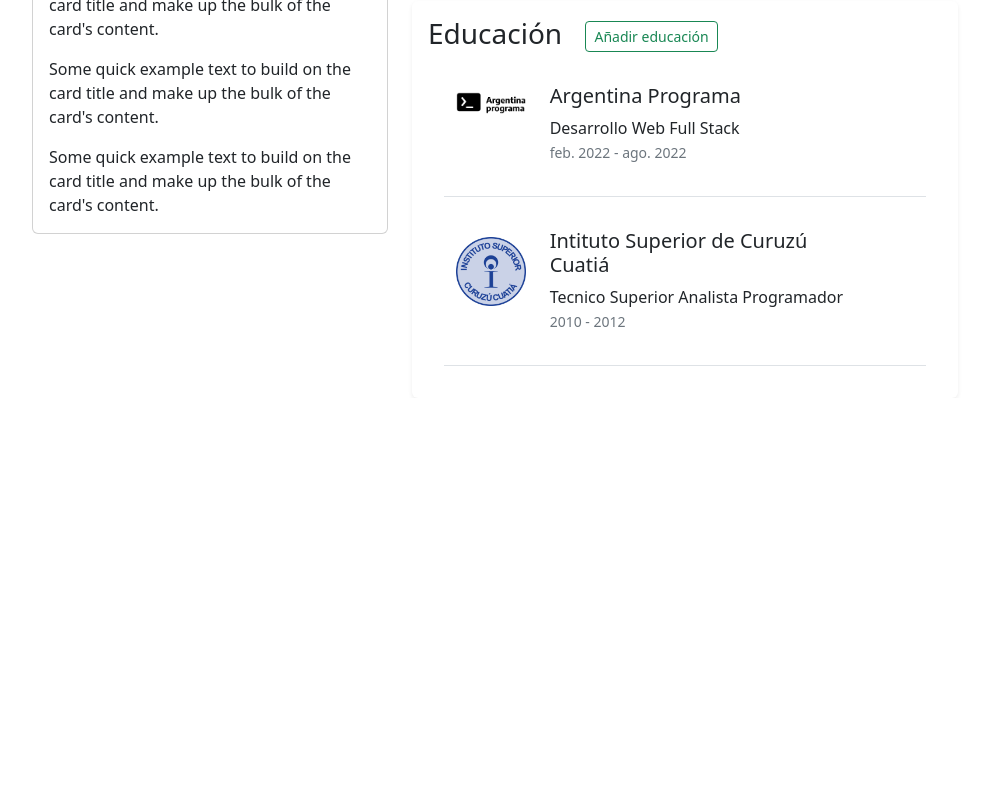
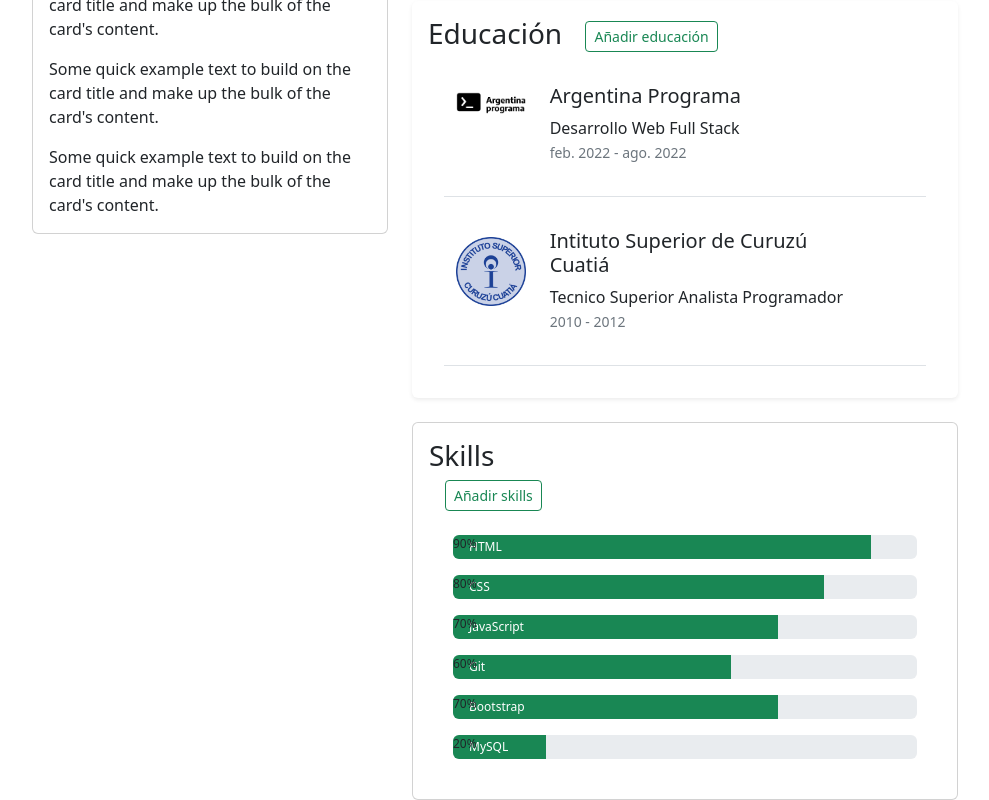
Before and after one commit to ElsioAyala/portfolio-FrontEnd, an Angular app: page / in a window 1280 px wide. Shown: the part 970-1770 px from the top of the page, without its empty margins (50-1039 px from the left). Before the commit the page ends 1368 px from the top, so only its background shows below. Built offline with nearby package versions, Linux system fonts and the light colour scheme.

Commit message:
creación componente skills

```diff
--- /dev/null
+++ b/src/app/modules/home/components/skills/skills.component.html
@@ -0,0 +1,31 @@
+<section class="card mt-4" id="skills">
+    <div class="card-body">
+      <h3 class="card-title">Skills</h3> <button type="button" class="btn btn-outline-success btn-sm ms-3 edit">Añadir skills</button>
+        <div class="content-skills m-lg-4">
+        <div class="progress mt-4" style="height: 24px;">
+          <div class="progress-bar align-items-start ps-3 bg-success" role="progressbar" style="width: 90%;" aria-valuenow="25" aria-valuemin="0" aria-valuemax="100">HTML</div>
+          <span class="porcentaje position-absolute">90%</span>
+        </div>
+        <div class="progress mt-3" style="height: 24px;">
+          <div class="progress-bar align-items-start ps-3 bg-success" role="progressbar" style="width: 80%;" aria-valuenow="25" aria-valuemin="0" aria-valuemax="100">CSS</div>
+          <span class="porcentaje position-absolute">80%</span>
+        </div>
+        <div class="progress mt-3" style="height: 24px;">
+          <div class="progress-bar align-items-start ps-3 bg-success" role="progressbar" style="width: 70%;" aria-valuenow="25" aria-valuemin="0" aria-valuemax="100">JavaScript</div>
+          <span class="porcentaje position-absolute">70%</span>
+        </div>
+        <div class="progress mt-3" style="height: 24px;">
+          <div class="progress-bar align-items-start ps-3 bg-success" role="progressbar" style="width: 60%;" aria-valuenow="25" aria-valuemin="0" aria-valuemax="100">Git</div>
+          <span class="porcentaje position-absolute">60%</span>
+        </div>
+        <div class="progress mt-3" style="height: 24px;">
+          <div class="progress-bar align-items-start ps-3 bg-success" role="progressbar" style="width: 70%;" aria-valuenow="25" aria-valuemin="0" aria-valuemax="100">Bootstrap</div>
+          <span class="porcentaje position-absolute">70%</span>
+        </div>
+        <div class="progress mt-3" style="height: 24px;">
+          <div class="progress-bar align-items-start ps-3 bg-success" role="progressbar" style="width: 20%;" aria-valuenow="25" aria-valuemin="0" aria-valuemax="100">MySQL</div>
+          <span class="porcentaje position-absolute">20%</span>
+        </div>
+        </div>
+    </div>
+  </section>
--- /dev/null
+++ b/src/app/modules/home/components/skills/skills.component.ts
@@ -0,0 +1,15 @@
+import { Component, OnInit } from '@angular/core';
+
+@Component({
+  selector: 'app-skills',
+  templateUrl: './skills.component.html',
+  styleUrls: ['./skills.component.css']
+})
+export class SkillsComponent implements OnInit {
+
+  constructor() { }
+
+  ngOnInit(): void {
+  }
+
+}
--- a/src/app/modules/home/home.component.html
+++ b/src/app/modules/home/home.component.html
@@ -9,6 +9,7 @@
             <div class="col-12 col-xl-6">
                 <app-experience></app-experience>
                 <app-education></app-education>
+                <app-skills></app-skills>
             </div>
         </div>
     </section>
--- a/src/app/modules/home/home.module.ts
+++ b/src/app/modules/home/home.module.ts
@@ -11,6 +11,7 @@ import { ExperienceComponent } from './components/experience/experience.componen
 import { ExperienceItemsComponent } from './components/experience-items/experience-items.component';
 import { EducationComponent } from './components/education/education.component';
 import { EducationItemsComponent } from './components/education-items/education-items.component';
+import { SkillsComponent } from './components/skills/skills.component';
 
 
 @NgModule({
@@ -23,7 +24,8 @@ import { EducationItemsComponent } from './components/education-items/education-
     ExperienceComponent,
     ExperienceItemsComponent,
     EducationComponent,
-    EducationItemsComponent
+    EducationItemsComponent,
+    SkillsComponent
   ],
   imports: [
     CommonModule,
```
Also changed, not shown: src/app/modules/home/components/skills/skills.component.css (added), 1 other file (tests, documents, lock files or other folders).
